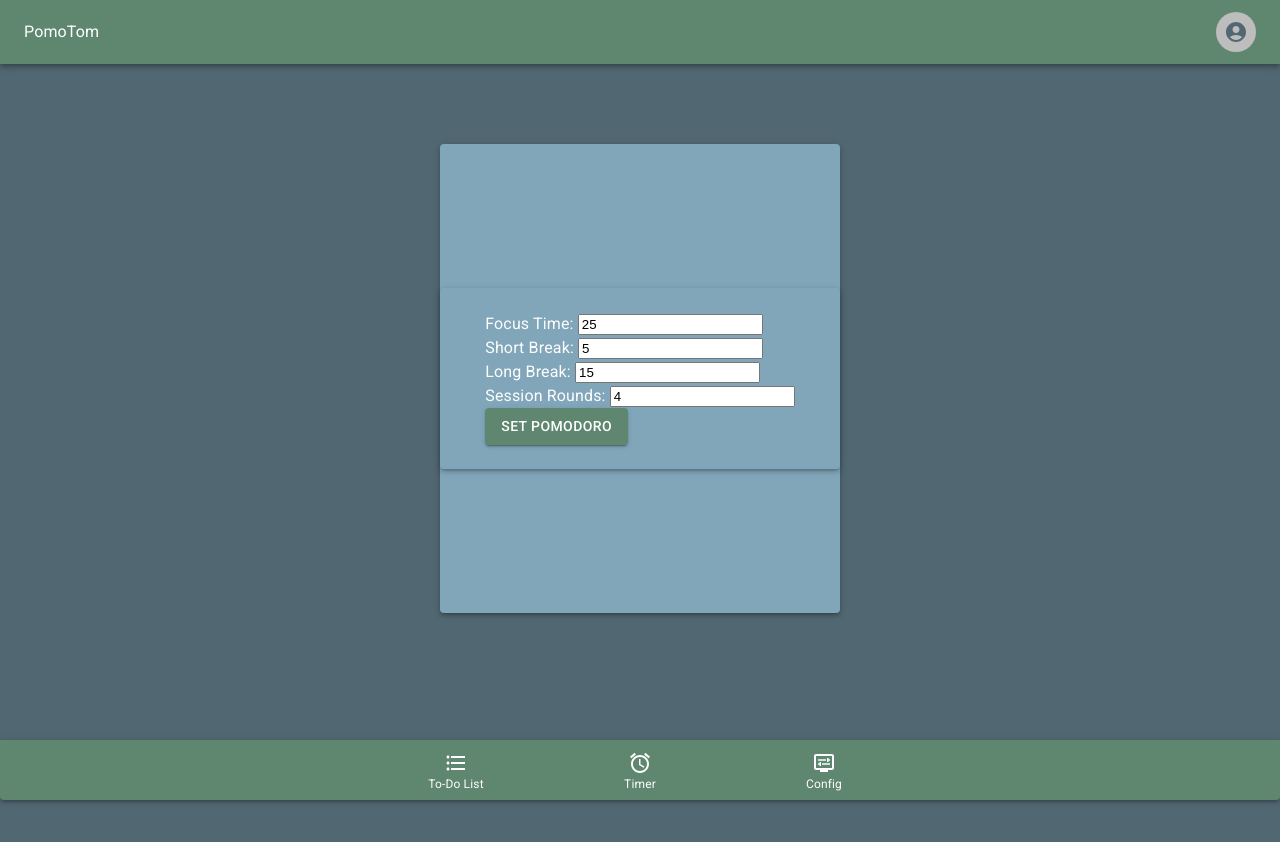
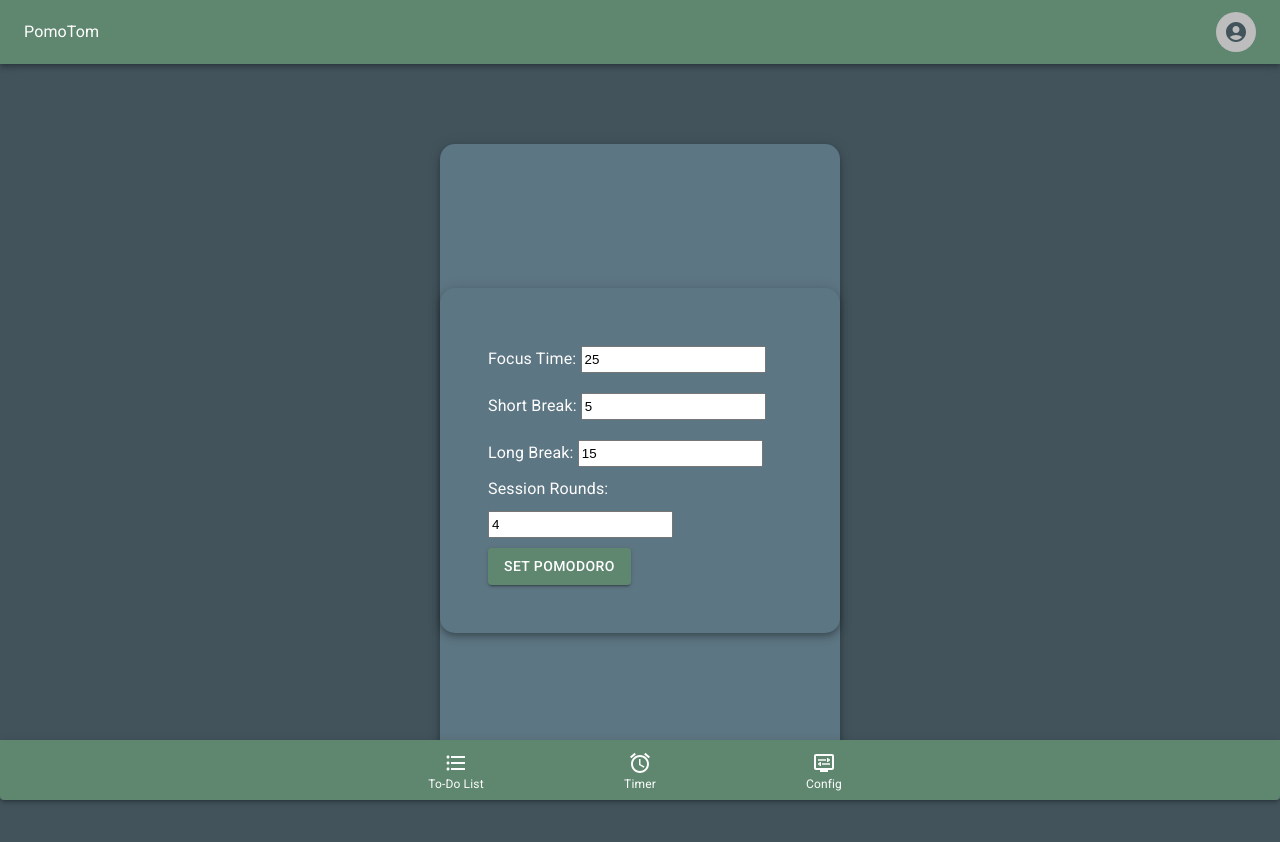
Before and after one commit to krismally/pomo-frontend, a React (Create React App) app: page / in a window 1280 px wide. Shown: the top 842 px of the page. Before the commit the page ends 800 px from the top, so only its background shows below. Built offline with nearby package versions, Linux system fonts and the light colour scheme.

Commit message:
Adjust color and font styling

```diff
--- a/src/Theme.js
+++ b/src/Theme.js
@@ -9,7 +9,7 @@ const theme = createTheme({
         main: '#79929F',
       },
       background: {
-        default: '#516772',
+        default: '#42535c',
         paper: '#516772',
       },
       text: {
--- a/src/components/ListDone.js
+++ b/src/components/ListDone.js
@@ -8,7 +8,7 @@ const ListDone = (props) => {
         alignItems="center"
         p={15}
         >
-        <Paper sx={{ width: '400px', bgcolor: '#81A6BA' }} elevation={3} >
+        <Paper sx={{ width: '400px', bgcolor: '#5d7683', borderRadius: '15px' }} elevation={5}  >
         <Grid container justifyContent="center" gap={3} p={3}>
             <ButtonGroup variant="contained">
                 <Button component={RouterLink} to="/lists/" >
--- a/src/index.css
+++ b/src/index.css
@@ -4,9 +4,9 @@
   justify-content: center;
   border-radius: 100%;
   color:#efefef;
-  background: #516772;
   font-size: 3.5rem;
   box-shadow: 4px 6px 8px #516772;
+  text-shadow: 3px 3px 6px #516772;
 }
 
 .list-body {
@@ -17,9 +17,14 @@
   border-radius: 100%;
   width: 20px;
   height: 20px;
-  background: #81A6BA;
+  background: #5d7683;
   border: none;
   color: #efefef;
   padding-top: 10px;
   cursor: pointer;
 }
+
+input {
+  height: 27px;
+  margin: 10px 0;
+}
--- a/src/pages/Config.js
+++ b/src/pages/Config.js
@@ -59,18 +59,18 @@ const Config = () => {
         alignItems="center"
         p={15}
         >
-        <Paper sx={{ width: '400px', bgcolor: '#81A6BA' }} elevation={3} >
-        <Grid container justifyContent="center" gap={3} p={3}>
+        <Paper sx={{ width: '400px', bgcolor: '#5d7683', borderRadius: '15px' }} elevation={5}  >
+        <Grid container justifyContent="center" gap={3} p={6}>
             <form noValidate>
                 <div className="input-wrapper">
                     <label htmlFor="work">Focus Time: </label>
-                    <input className="input" name="work" onChange={handleChange} value={newTimer.work} /><br />
+                    <input type="number" className="input" name="work" onChange={handleChange} value={newTimer.work} /><br />
                     <label htmlFor="shortBreak">Short Break: </label>
-                    <input className="input" name="shortBreak" onChange={handleChange} value={newTimer.short} /><br />
+                    <input type="number" className="input" name="shortBreak" onChange={handleChange} value={newTimer.short} /><br />
                     <label htmlFor="longBreak">Long Break: </label>
-                    <input className="input" name="longBreak" onChange={handleChange} value={newTimer.long} /><br />
+                    <input type="number" className="input" name="longBreak" onChange={handleChange} value={newTimer.long} /><br />
                     <label htmlFor="sessionRounds">Session Rounds: </label>
-                    <input className="input" name="sessionRounds" onChange={handleChange} value={newTimer.sessions} /><br />
+                    <input type="number" className="input" name="sessionRounds" onChange={handleChange} value={newTimer.sessions} /><br />
                 </div>
                 <Button title="Set Pomodoro" _callback={handleSubmit} />
             </form>
--- a/src/pages/Lists.js
+++ b/src/pages/Lists.js
@@ -8,7 +8,7 @@ const Lists = (props) => {
         alignItems="center"
         p={15}
         >
-        <Paper sx={{ width: '400px', bgcolor: '#81A6BA' }} elevation={3} >
+        <Paper sx={{ width: '400px', bgcolor: '#5d7683', borderRadius: '15px' }} elevation={5}  >
         <Grid container justifyContent="center" gap={3} p={3} textAlign='center'>
             <ListToDo />
         </Grid>
--- a/src/pages/Timer.js
+++ b/src/pages/Timer.js
@@ -26,7 +26,7 @@ const Timer = () => {
         alignItems="center"
         p={10}
         >
-        <Paper sx={{ width: '400px', bgcolor: '#81A6BA' }} elevation={3} >
+        <Paper sx={{ width: '400px', bgcolor: '#5d7683', borderRadius: '15px' }} elevation={5} >
         <Grid container justifyContent="center" gap={3} p={3}>
             {pomodoro !== 0 ?
                 <>
```
